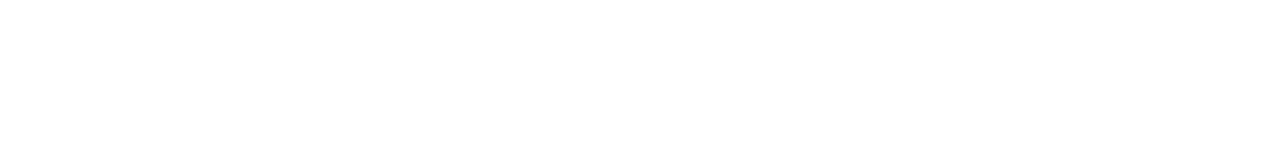
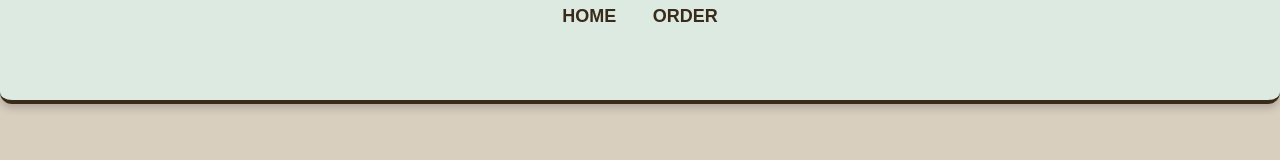
Before and after one commit to donat19/Sprint-1, a plain HTML site: page pges/menu/menu.html in a window 1280 px wide. Drawn offline with Linux system fonts and the light colour scheme.

Commit message:
new hader

```diff
--- a/pges/main.css
+++ b/pges/main.css
@@ -20,6 +20,40 @@
     min-height: 100vh;
   }
 
+  /* Стили для заголовка */
+header {
+    position: absolute;
+    top: 0%;
+    width: 100%;
+    height: 100px;
+    background-color: var(--minty-pastel-green);
+    color: white;
+    padding: 0px;
+    text-align: center;
+    border-bottom: 4px solid var(--dark-brown);
+    font-size: 24px;
+    font-weight: bold;
+    border-radius: 0 0 12px 12px;
+    box-shadow: 0px 4px 8px rgba(0, 0, 0, 0.2);
+  }
+
+
+  /* Ссылки внутри заголовка */
+  header a {
+    color: var(--dark-brown);
+    font-size: 18px;
+    font-weight: bold;
+    margin: 0 15px;
+    text-decoration: none;
+    transition: color 0.3s;
+  }
+
+  header a:hover {
+    color: var(--medium-brown);
+    text-decoration: underline;
+  }
+
+
   /* Карточка для элементов (например, формы входа или профиля) */
   .card {
     background-color: var(--minty-pastel-green);
@@ -28,6 +62,11 @@
     box-shadow: 0px 4px 8px rgba(0, 0, 0, 0.1);
     max-width: 400px;
     width: 100%;
+    transition: transform 0.3s ease;
+  }
+
+  .card:hover {
+    transform: translateY(-5px);
   }
 
   /* Заголовки */
@@ -64,11 +103,21 @@
     color: white;
     font-weight: bold;
     cursor: pointer;
-    transition: background-color 0.3s;
+    transition: background-color 0.3s, transform 0.1s ease;
   }
 
   button:hover {
     background-color: var(--dark-brown);
+  }
+
+  button:active {
+    background-color: var(--dark-brown);
+    transform: scale(0.98); /* Легкий эффект нажатия */
+  }
+
+  button:disabled {
+    background-color: #ccc;
+    cursor: not-allowed;
   }
 
   /* Ссылки */
@@ -80,3 +129,11 @@
   a:hover {
     text-decoration: underline;
   }
+
+  /* Адаптивные стили */
+  @media (max-width: 600px) {
+    .card {
+      padding: 16px;
+      max-width: 90%;
+    }
+}
--- a/pges/menu/menu.html
+++ b/pges/menu/menu.html
@@ -4,8 +4,16 @@
     <meta charset="UTF-8">
     <meta name="viewport" content="width=device-width, initial-scale=1.0">
     <title>Document</title>
+    <link rel="stylesheet" href="/pges/main.css">
 </head>
 <body>
+    <header>
+
+        <a href="/pges/menu/menu.html">HOME</a>
+        <a href="/pges/menu/about.html">ORDER</a>
+
+    </header>
+
 
 </body>
 </html>
```
